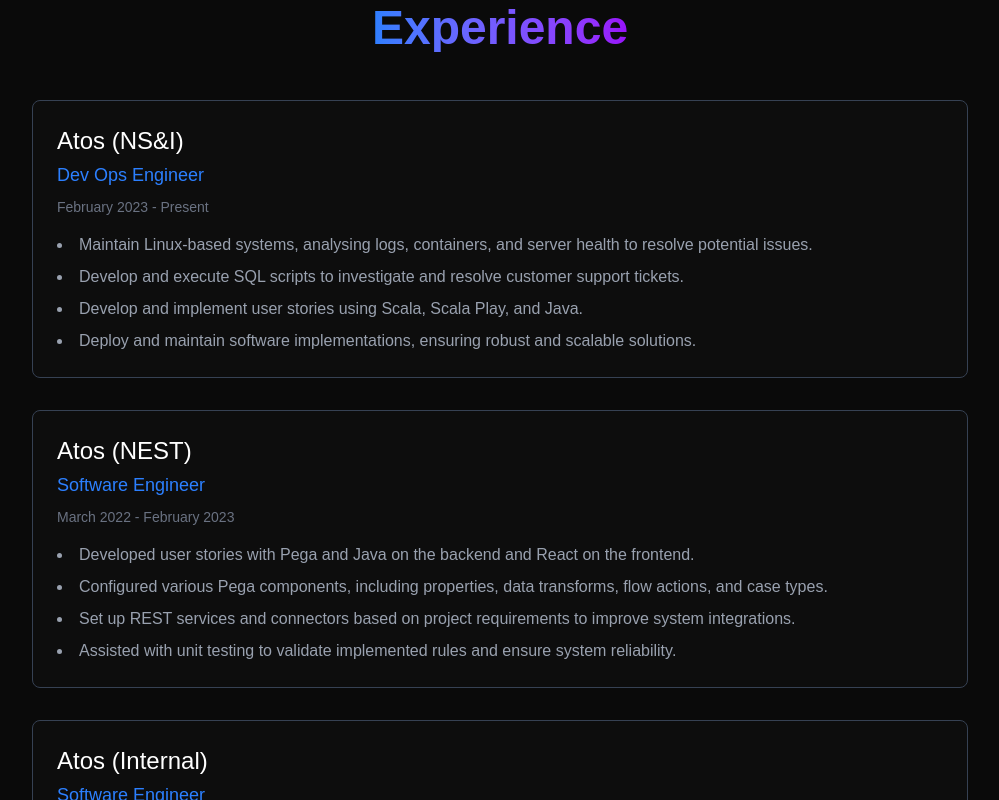
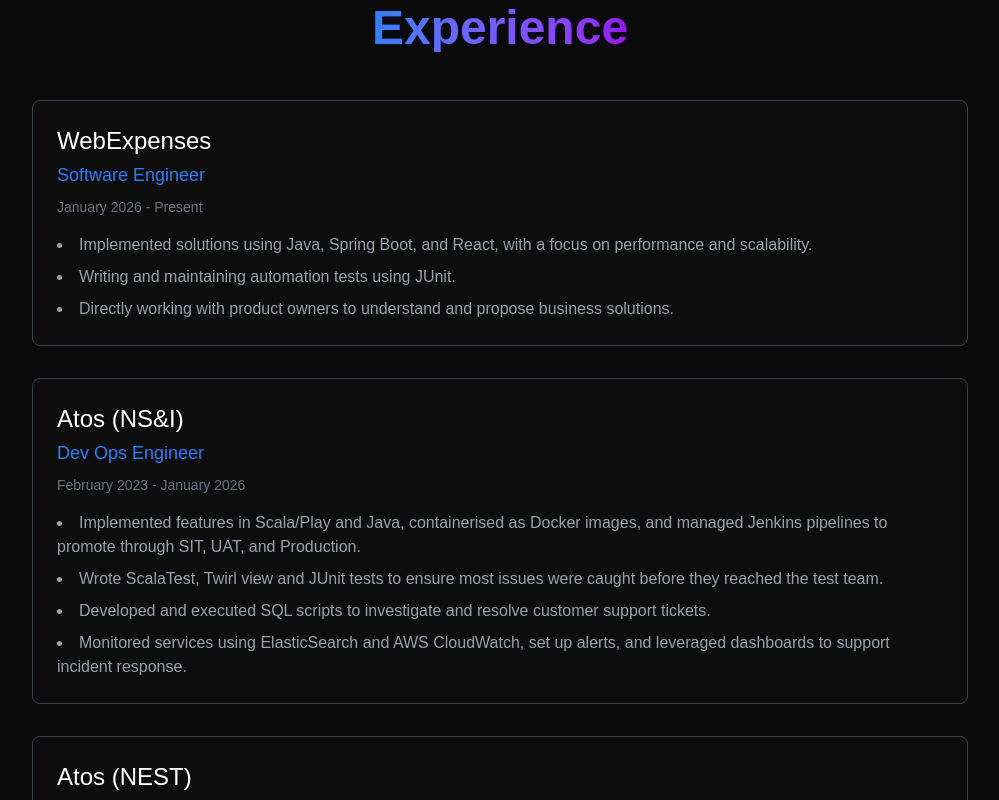
Before and after one commit to AntonBertrand/Portfolio-v2, a React (Vite) app: page / in a window 1280 px wide. Shown: the part 4260-5060 px from the top of the page, without its empty margins (140-1139 px from the left). Built offline with nearby package versions, Linux system fonts and the light colour scheme.

Commit message:
Update work history

```diff
--- a/src/components/sections/Experience.jsx
+++ b/src/components/sections/Experience.jsx
@@ -4,14 +4,24 @@
 const Experience = () => {
   const experiences = [
     {
+      company: "WebExpenses",
+      title: "Software Engineer",
+      duration: "January 2026 - Present",
+      description: [
+        "Implemented solutions using Java, Spring Boot, and React, with a focus on performance and scalability.",
+        "Writing and maintaining automation tests using JUnit.",
+        "Directly working with product owners to understand and propose business solutions.",
+      ],
+    },
+    {
       company: "Atos (NS&I)",
       title: "Dev Ops Engineer",
-      duration: "February 2023 - Present",
+      duration: "February 2023 - January 2026",
       description: [
-        "Maintain Linux-based systems, analysing logs, containers, and server health to resolve potential issues.",
-        "Develop and execute SQL scripts to investigate and resolve customer support tickets.",
-        "Develop and implement user stories using Scala, Scala Play, and Java.",
-        "Deploy and maintain software implementations, ensuring robust and scalable solutions.",
+        "Implemented features in Scala/Play and Java, containerised as Docker images, and managed Jenkins pipelines to promote through SIT, UAT, and Production.",
+        "Wrote ScalaTest, Twirl view and JUnit tests to ensure most issues were caught before they reached the test team.",
+        "Developed and executed SQL scripts to investigate and resolve customer support tickets.",
+        "Monitored services using ElasticSearch and AWS CloudWatch, set up alerts, and leveraged dashboards to support incident response.",
       ],
     },
     {
@@ -22,7 +32,7 @@
         "Developed user stories with Pega and Java on the backend and React on the frontend.",
         "Configured various Pega components, including properties, data transforms, flow actions, and case types.",
         "Set up REST services and connectors based on project requirements to improve system integrations.",
-        "Assisted with unit testing to validate implemented rules and ensure system reliability.",
+        "Carried out unit testing to validate implemented rules and ensure system reliability.",
       ],
     },
     {
```
